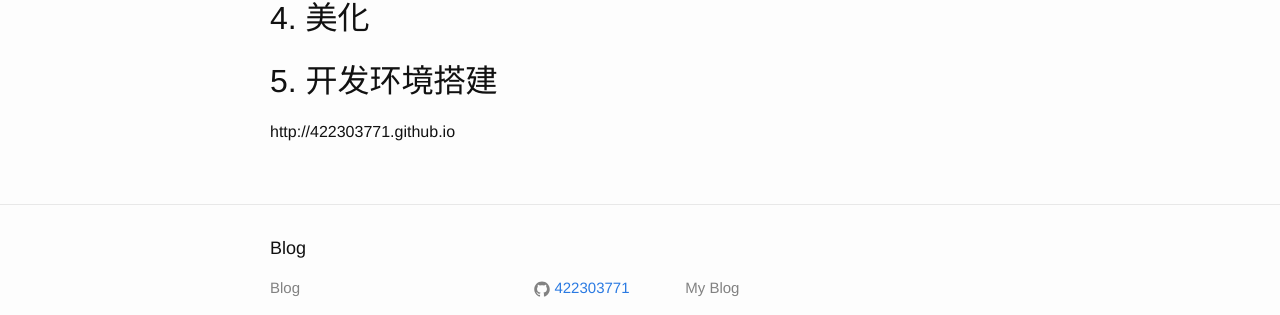
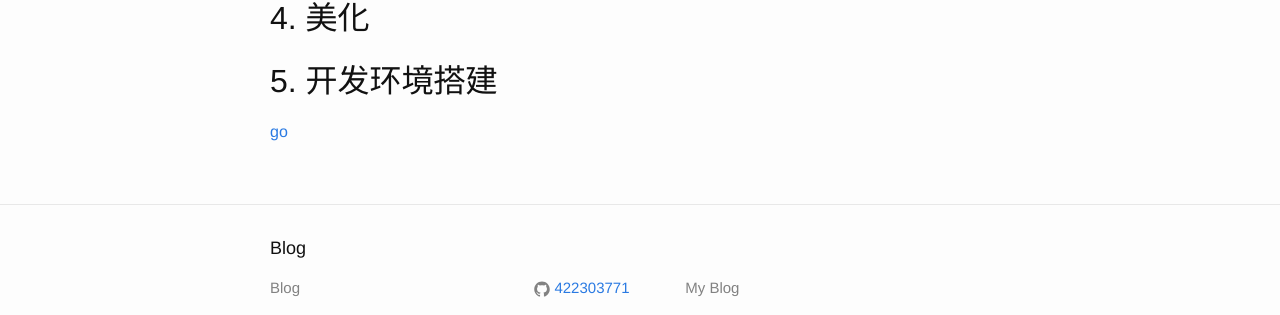
Before and after one commit to 422303771/blog, a Jekyll site: the page built from _posts/2016-07-07-ArchLinux.md, in a window 1280 px wide. Shown: the part 1966-2281 px from the top of the page. Built offline with Jekyll 4.4.1, drawn with Linux system fonts in a browser that asks for light colours.

```diff
--- a/_posts/2016-07-07-ArchLinux.md
+++ b/_posts/2016-07-07-ArchLinux.md
@@ -91,4 +91,4 @@ categories: archlinux
 
 ## 5.	开发环境搭建
 
-{{site.url}}
+[go]({{site.url}})
```
